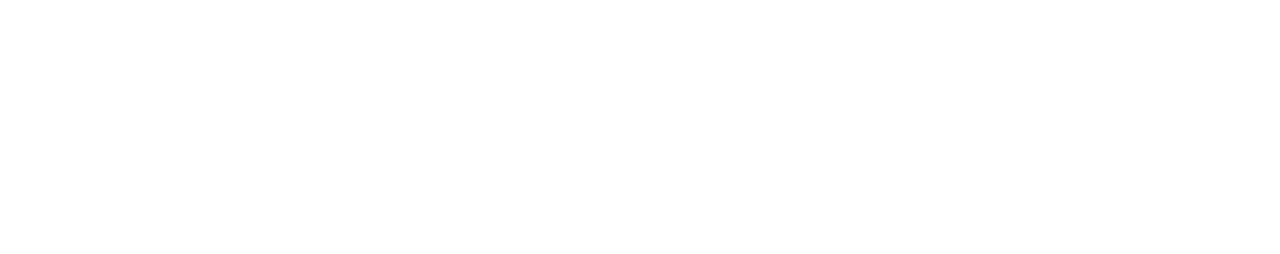
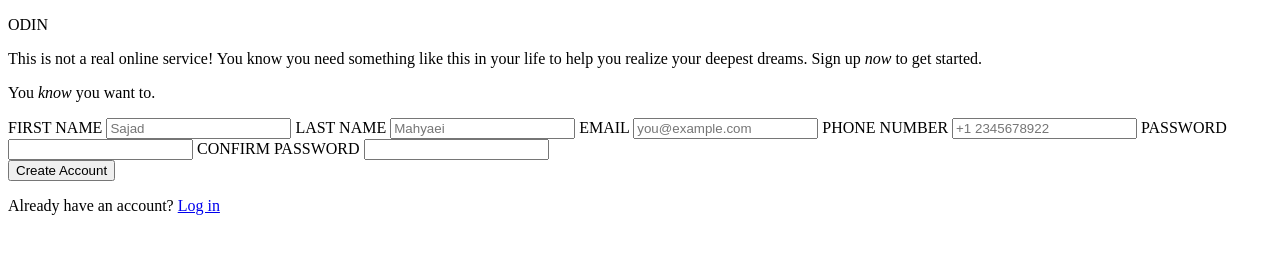
Before and after one commit to Sajadmhy/Sign-up-Form, a plain HTML site: page index.html in a window 1280 px wide. Drawn offline with Linux system fonts and the light colour scheme.

Commit message:
add basic elements to index.html

```diff
--- a/index.html
+++ b/index.html
@@ -8,6 +8,40 @@
     <title>Document</title>
 </head>
 <body>
-
+    <div id="container">
+        <div class="image">
+            <div class="logo">
+                <p>
+                    ODIN
+                </p>
+            </div>
+        </div>
+        <div class="form">
+            <p>This is not a real online service! You know you need something like this in your life
+                to help you realize your deepest dreams. Sign up <em>now</em> to get started.
+            </p>
+            <p>
+                You <em>know</em> you want to.
+            </p>
+            <form action="#" method="post">
+                <label for="firstName">FIRST NAME</label>
+                <input type="text" id="firstName" name="firstName" placeholder="Sajad">
+                <label for="lastName">LAST NAME</label>
+                <input type="text" id="lastName" name="lastName" placeholder="Mahyaei">
+                <label for="mail">EMAIL</label>
+                <input type="email" id="mail" name="email" placeholder="you@example.com">
+                <label for="phone">PHONE NUMBER</label>
+                <input type="tel" id="phone" name="phone" placeholder="+1 2345678922">
+                <label for="pass">PASSWORD</label>
+                <input type="password" id="pass" name="pass">
+                <label for="conpass">CONFIRM PASSWORD</label>
+                <input type="password" id="conpass" name="conpass">
+            </form>
+            <button>Create Account</button>
+            <p>
+                Already have an account? <a href="#">Log in</a>
+            </p>
+        </div>
+    </div>
 </body>
 </html>
```
